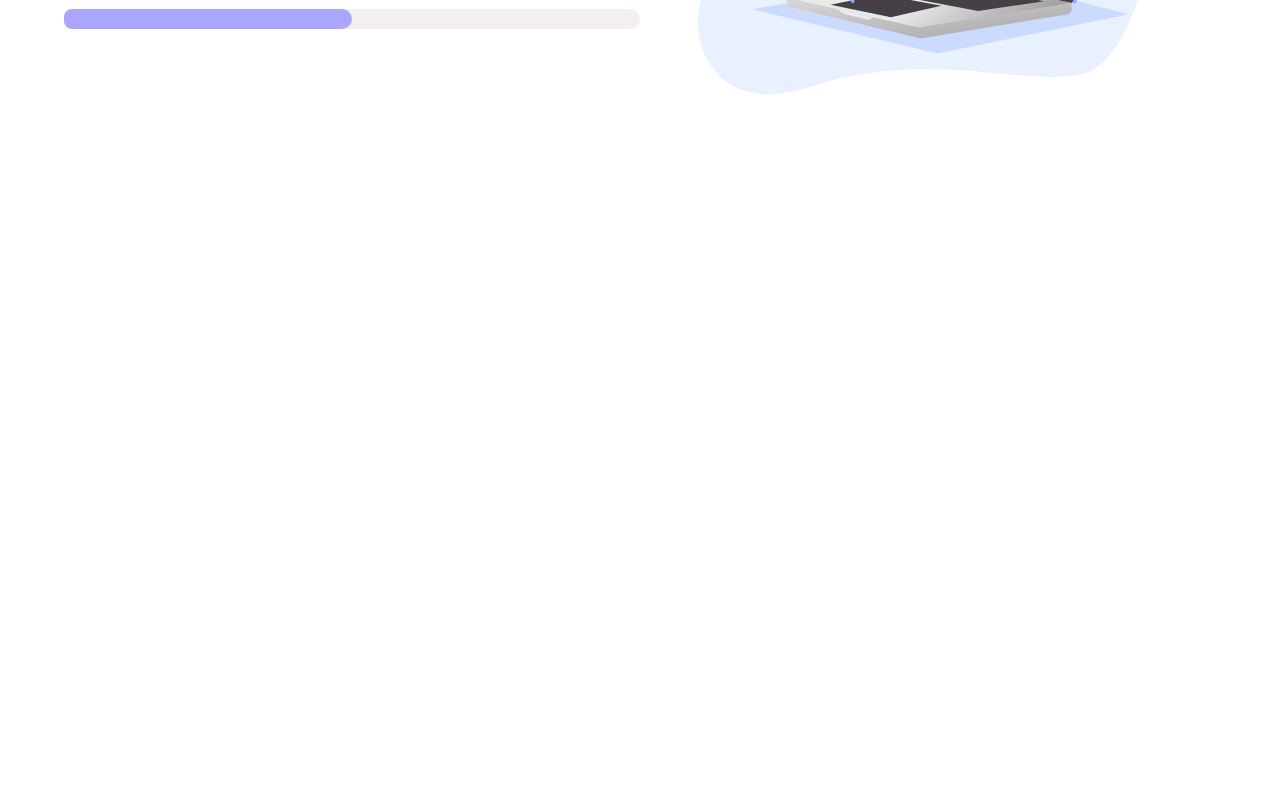
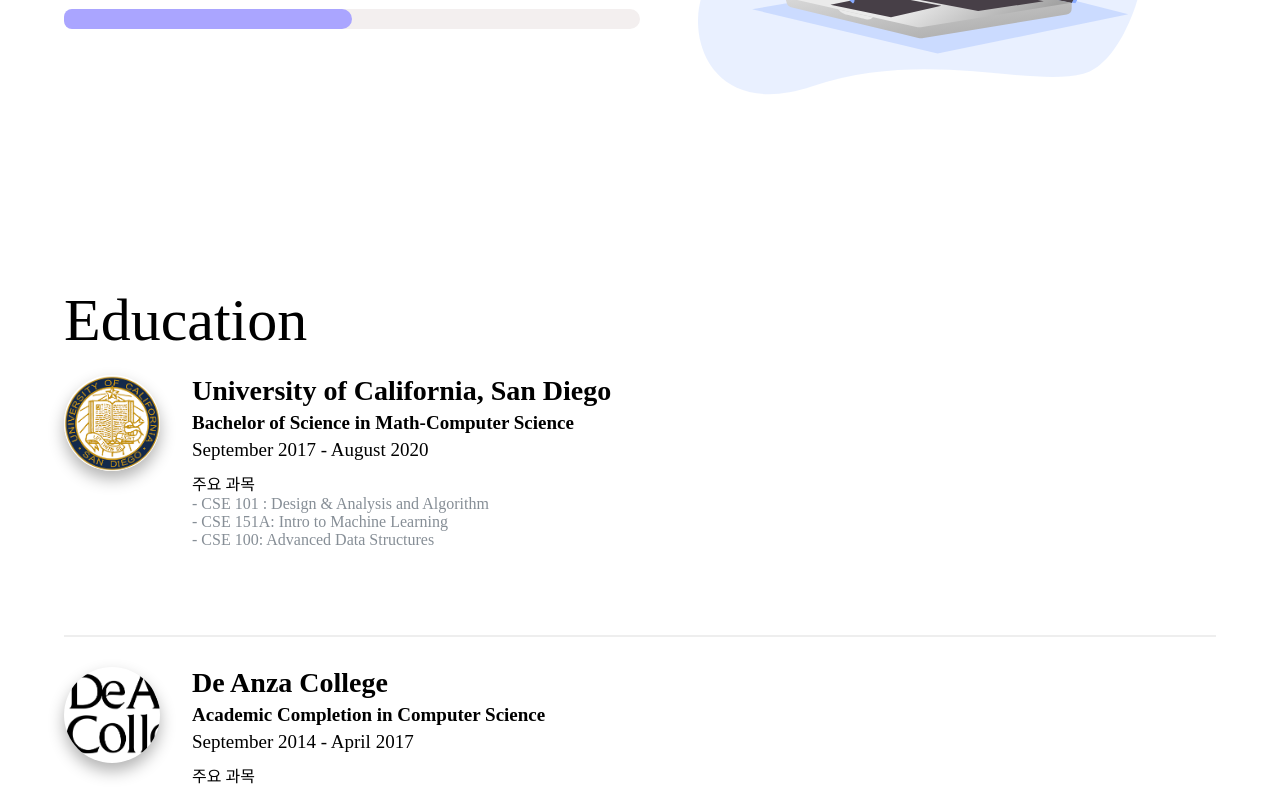
Before and after one commit to parkyw1206/parkyw1206-Portfolio, a React (Create React App) app: page / in a window 1280 px wide. Shown: the part 2000-2787 px from the top of the page. Before the commit the page ends 2266 px from the top, so only its background shows below. Built offline with nearby package versions, Linux system fonts and the light colour scheme; a web font is replaced by a local one.

Commit message:
education 추가

```diff
--- a/package.json
+++ b/package.json
@@ -51,6 +51,7 @@
     ]
   },
   "devDependencies": {
-    "eslint": "^7.32.0"
+    "eslint": "^7.32.0",
+    "react-reveal": "^1.2.2"
   }
 }
--- /dev/null
+++ b/src/Education/index.scss
@@ -0,0 +1,68 @@
+.Education{
+    width: 90%;
+    height: calc(100vh - 40px);
+    padding:20px 10px;
+    display: flex;
+    flex-direction: column;
+    align-items: flex-start;
+    margin: 0 auto;
+    &-title{
+        font-size: 60px;
+    }
+    &-schools {
+        height: inherit;
+        padding:20px 0;
+        width: 100%;
+
+        > * {
+            flex:  1 1;
+            margin-bottom: 30px;
+        }
+    }
+    &-divider{
+        border-top: 2px solid rgba(211, 211, 211, 0.397);
+        margin-bottom: 20px;
+        height: 30px;
+    }
+    &-school{
+        height: 40%;
+        width: 100%;
+        display: flex;
+        flex-direction: row;
+        border-bottom: 2px solid rgba(211, 211, 211, 0.397);
+        &--img{
+
+        }
+        &--desc{
+            display: flex;
+            flex-direction: column;
+            align-items: flex-start;
+        }
+        &--title{
+            font-size: 28px;
+           font-weight: 700;
+        }
+        &--degree{
+            font-weight: 700;
+            font-size: 19px;
+            margin: 5px 0;
+        }
+        &--rounded{
+            object-fit: cover;
+            margin-right: 2rem;
+            width: 6rem;
+            height: 6rem;
+            box-shadow: 0 0.5rem 1rem rgb(0 0 0 / 30%);
+            border-radius: 50%;
+        }
+        &--period{
+            font-size: 19px;
+        }
+        &--mainText{
+            margin-top: 10px;
+        }
+        &--subText{
+            color: #868e96;
+        }
+    }
+}
--- /dev/null
+++ b/src/Education/index.tsx
@@ -0,0 +1,46 @@
+import React, { useEffect, useState, useCallback } from "react";
+import './index.scss'
+import ucsdIMG from '../shared/images/ucsd.png'
+import deAnzaIMG from '../shared/images/deAnza.png'
+
+export interface MenuState {
+  routePath: string;
+}
+
+const Education: React.FC = () => {
+  return <div className="Education" id="education">
+      <div className="Education-title">Education</div>
+      <div className="Education-schools">
+        <div className="Education-school">
+          <div className="Education-school--img">
+            <img src={ucsdIMG} className="Education-school--rounded"/>
+          </div>
+          <div  className="Education-school--desc">
+            <div className="Education-school--title">University of California, San Diego</div>
+            <div className="Education-school--degree">Bachelor of Science in Math-Computer Science</div>
+            <div className="Education-school--period">September 2017 - August 2020</div>
+            <div className="Education-school--mainText">주요 과목</div>
+            <div className="Education-school--subText">- CSE 101 : Design & Analysis and Algorithm</div>
+            <div className="Education-school--subText">- CSE 151A: Intro to Machine Learning</div>
+            <div className="Education-school--subText">- CSE 100: Advanced Data Structures</div>
+          </div>
+        </div>
+        <div className="Education-school">
+          <div className="Education-school--img">
+            <img src={deAnzaIMG} className="Education-school--rounded"/>
+          </div>
+          <div  className="Education-school--desc">
+            <div className="Education-school--title">De Anza College</div>
+            <div className="Education-school--degree">Academic Completion in Computer Science</div>
+            <div className="Education-school--period">September 2014 - April 2017</div>
+            <div className="Education-school--mainText">주요 과목</div>
+            <div className="Education-school--subText">- CIS 22C: Data Abstract & structures</div>
+            <div className="Education-school--subText">- CIS 22B: Intermediate Programming Methodologies in C++ </div>
+            <div className="Education-school--subText">- CIS 22A: Beginning Programming Methodologies in C++</div>
+          </div>
+        </div>
+      </div>
+    </div>;
+};
+
+export default Education;
--- a/src/info/index.scss
+++ b/src/info/index.scss
@@ -67,7 +67,7 @@
 @media screen and (max-width: 1131px){
     .info{
         flex-direction: column;
-        height: calc(60vh);
+        height: calc(80vh);
     }
     .info_img{
         display: none;
--- a/src/layout/index.tsx
+++ b/src/layout/index.tsx
@@ -1,7 +1,7 @@
 import React, { useMemo } from "react";
 import { BrowserRouter, useHistory, Link , Route, Switch } from "react-router-dom";
 import Experience from "../experience";
-import Github from "../github";
+import Education from "../Education";
 import Home from "../home";
 import Info from "../info";
 import './index.scss';
@@ -13,6 +13,7 @@ const BaseLayoutOutside: React.FC = () => {
       <Home />
       <Info/>
       <Proficiency />
+      <Education />
     </div>;
 };
 const Header: React.FC = () =>{
@@ -25,10 +26,7 @@ const Header: React.FC = () =>{
       </button>
       <div className="header-menus">
         <a href="#info"className="header-menus--item">Skills</a>
-
-        {/* <button className="header-menus--item">
-        </button> */}
-        <button className="header-menus--item">Education</button>
+        <a href="#education"className="header-menus--item">Education</a>
         <button className="header-menus--item">Experience</button>
         <button className="header-menus--item">Projects</button>
         <button className="header-menus--item">Achievements</button>
```
Also changed, not shown: src/github/index.tsx (deleted, +0 -11 lines), src/shared/images/deAnza.png (added), src/shared/images/ucsd.png (added).
